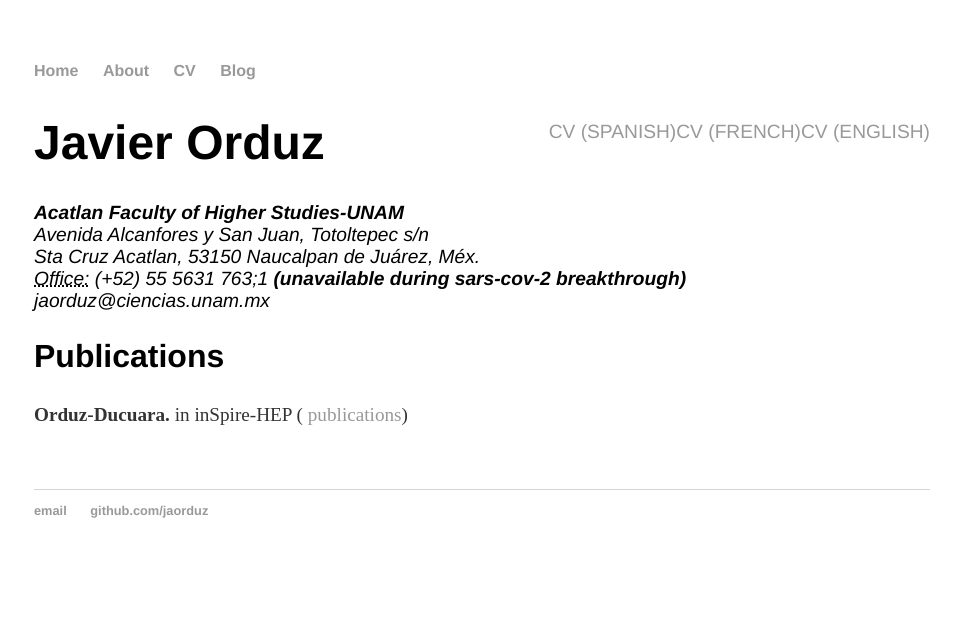
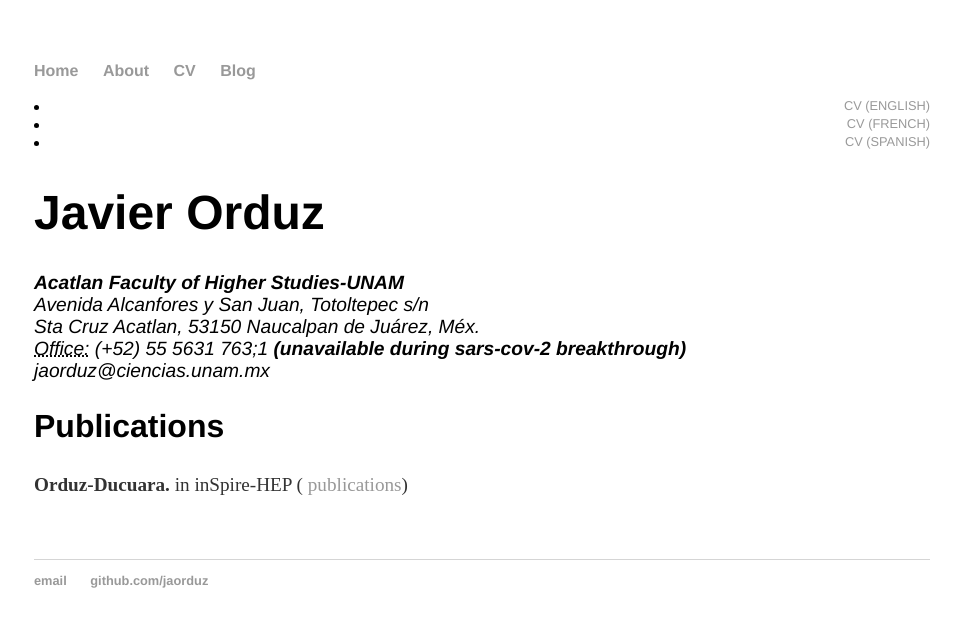
Before and after one commit to jaorduz/jaorduz.github.io, a Jekyll site: the page built from cv/index.html, in a window 1280 px wide. Shown: the top 627 px of the page, without its empty margins (158-1119 px from the left). Built offline with Jekyll 4.4.1, drawn with Linux system fonts in a browser that asks for light colours.

Commit message:
Update index.html

```diff
--- a/cv/index.html
+++ b/cv/index.html
@@ -5,11 +5,10 @@ title: CV of Javier Orduz
 
 	<div class="cv">
 
-		<ul style="list-style: none;">
+
  			<li><a href="https://www.dropbox.com/s/67gfnrz8e91syyk/JO_CV_En-vOL.pdf?dl=0" class="download" title="Download CV as PDF">CV (English)</a></li>
  			<li><a href="https://www.dropbox.com/s/x8dnkj7qpwilsgp/JO_CV_Fr-vOL.pdf?dl=0" class="download" title="Download CV as PDF">CV (French)</a></li>
 			<li><a href="https://www.dropbox.com/s/mym14vrdgnl825b/JO_CV_Sp-vOL.pdf?dl=0" class="download" title="Download CV as PDF">CV (Spanish)</a></li>
-		</ul>
 
 					<h1>Javier Orduz</h1>
 					<address>
```
